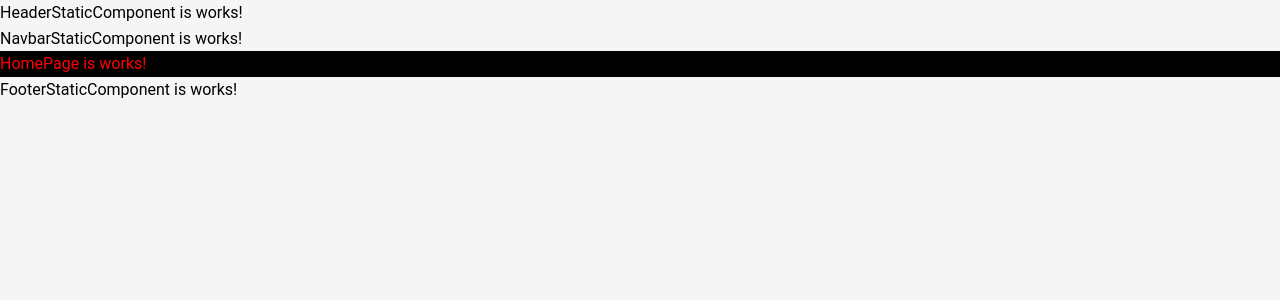
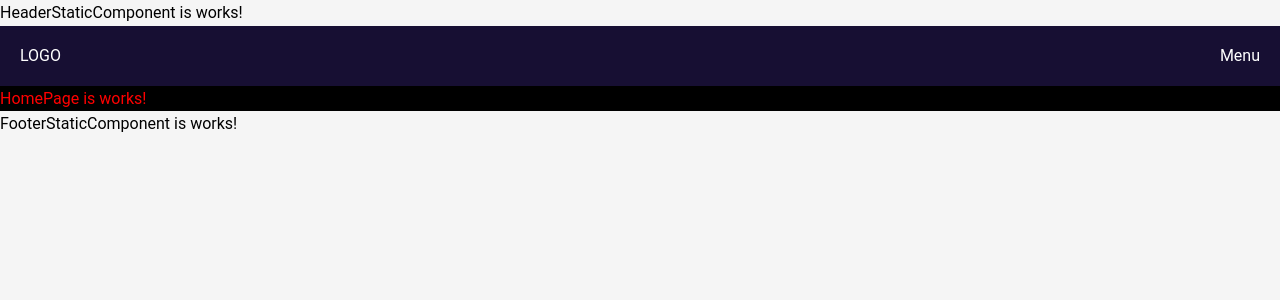
Before and after one commit to Rally8435/ptc-pk, a React (Create React App) app: page / in a window 1280 px wide. Shown: the top 300 px of the page. Built offline with nearby package versions, Linux system fonts and the light colour scheme.

Commit message:
Update Navbar Static Component and Add image exts into .gitignore

```diff
--- a/src/components/static/navbar.tsx
+++ b/src/components/static/navbar.tsx
@@ -2,8 +2,11 @@ import React from "react";
 
 function NavbarStaticComponent() {
   return (
-    <nav>
-      <p>NavbarStaticComponent is works!</p>
+    <nav className="flex justify-center bg-[#170f33]">
+      <div className="flex justify-between items-center w-[calc(100%-40px)] max-w-7xl h-[60px] text-[#fff]">
+        <div>LOGO</div>
+        <div>Menu</div>
+      </div>
     </nav>
   )
 }
```
Also changed, not shown: 1 other file (tests, documents, lock files or other folders).
